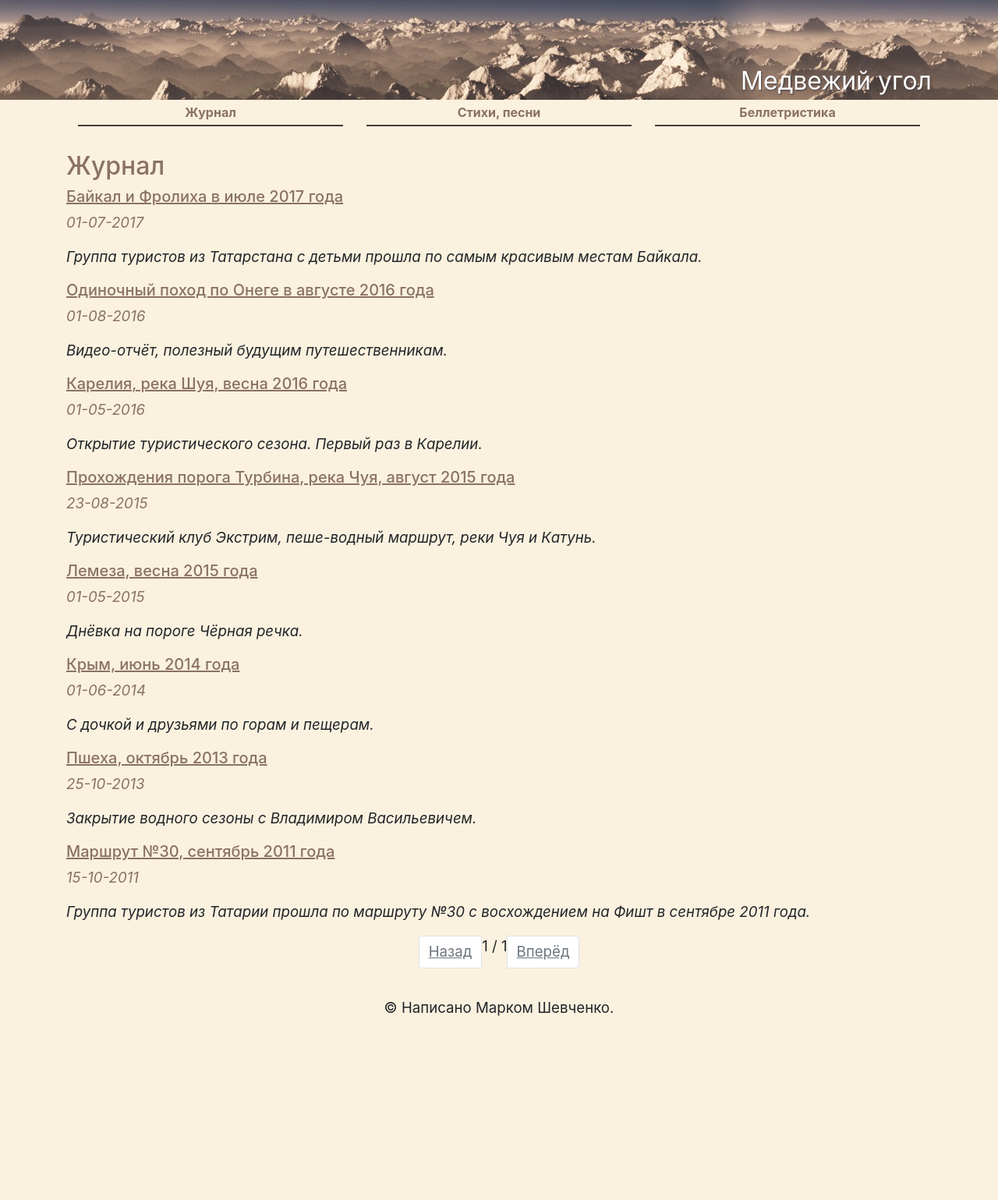
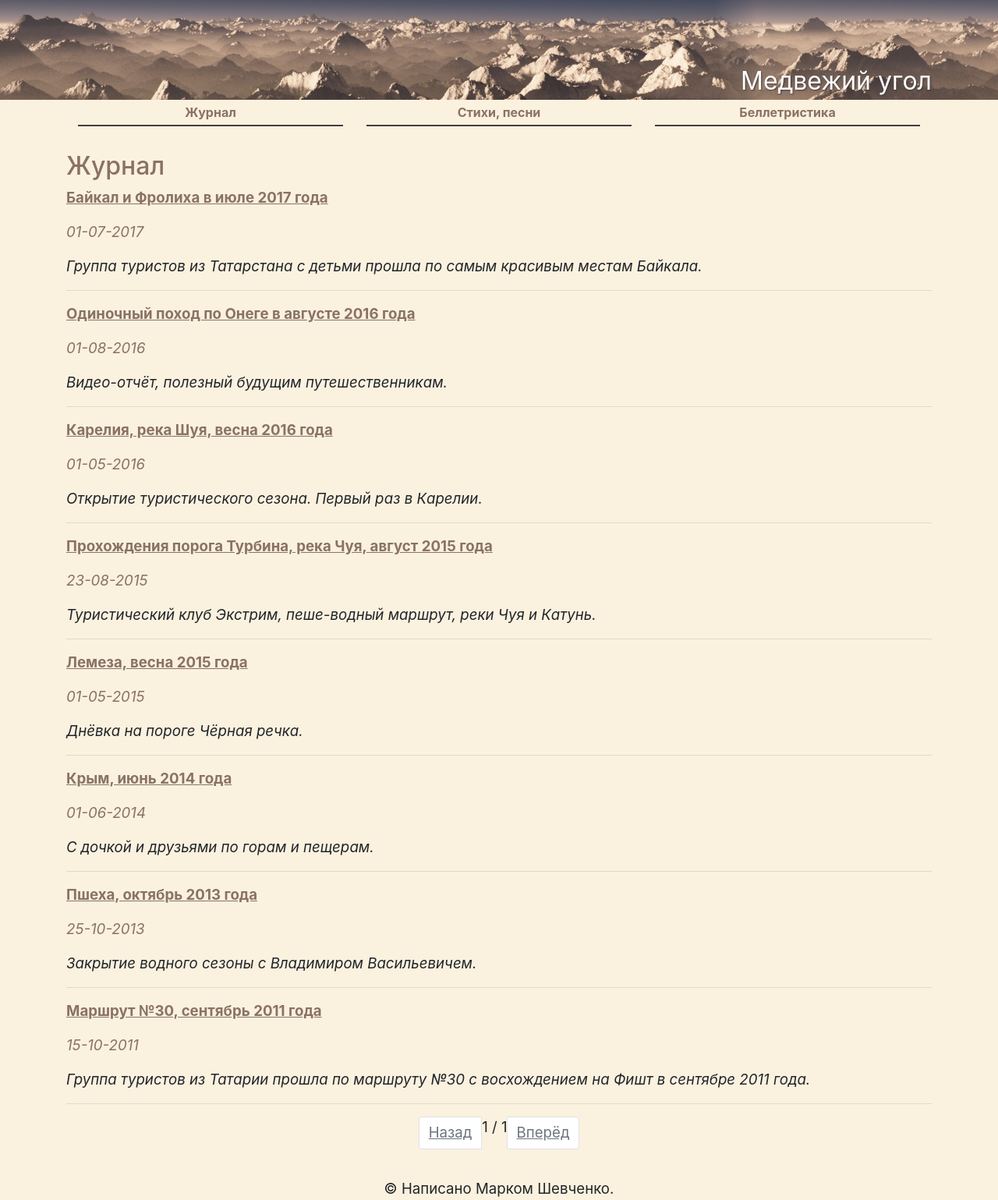
Before and after one commit to mark-shevchenko-name/mark-shevchenko-name.github.io, a Jekyll site: the page built from blog/index.html, in a window 1280 px wide. Shown: the whole page at 78% size. Built offline with Jekyll 4.4.1, drawn with Linux system fonts in a browser that asks for light colours; the list of posts is cut into pages by our own code; before the commit the page ends 1307 px from its top, so only the background shows below that.

Commit message:
Исправил внешний вид страницы с постами

```diff
--- a/blog/index.html
+++ b/blog/index.html
@@ -6,9 +6,10 @@
 <h2>Журнал</h2>
 
 {% for post in paginator.posts %}
-  <h5><a href="{{ post.url }}">{{ post.title }}</a></h5>
+  <p><strong><a href="{{ post.url }}">{{ post.title }}</a></strong></p>
   <p><time>{{ post.date | date: "%d-%m-%Y" }}</time></p>
   <p><em>{{ post.excerpt | strip_html | normalize_whitespace | escape }}</em></p>
+  <hr />
 {% endfor %}
 
 <nav>
```
